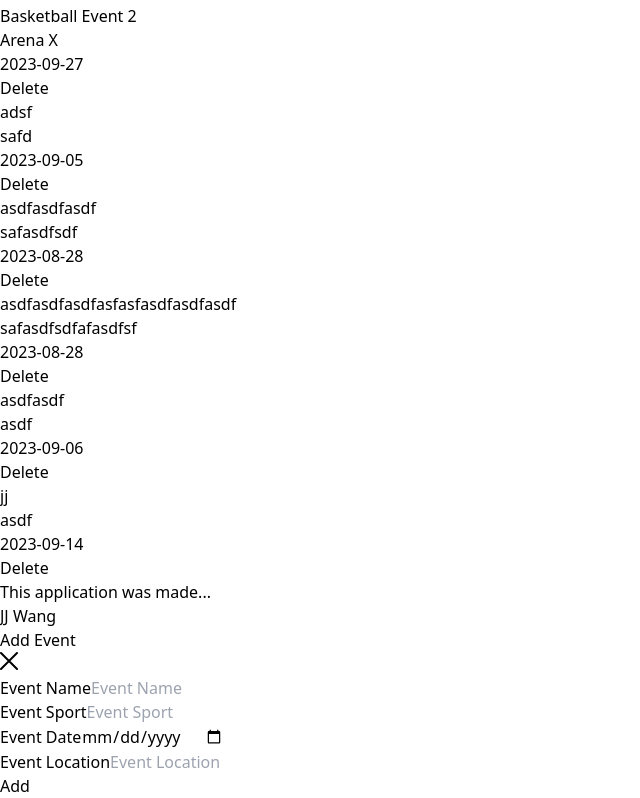
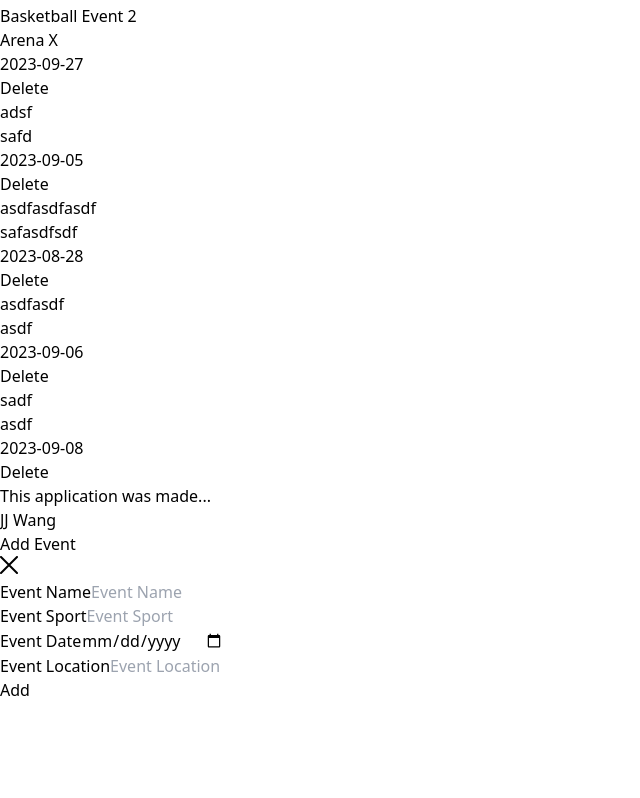
Before and after one commit to thejjwang/reactSportsEventTracker, a React (Vite) app in the folder vite-project/: page / in a window 1280 px wide. Shown: the part 2493-3291 px from the top of the page, without its empty margins (0-640 px from the left). After the commit the page ends 3195 px from the top, so only its background shows below. Built offline with nearby package versions, Linux system fonts and the light colour scheme; data requests are answered from the project's data file.

Commit message:
delete working properly

```diff
--- a/vite-project/db.json
+++ b/vite-project/db.json
@@ -92,13 +92,6 @@
       "id": 13
     },
     {
-      "name": "asdfasdfasdfasfasfasdfasdfasdf",
-      "sport": "asdfasdfasdff",
-      "date": "2023-08-28",
-      "location": "safasdfsdfafasdfsf",
-      "id": 14
-    },
-    {
       "name": "asdfasdf",
       "sport": "asdfasdf",
       "date": "2023-09-06",
@@ -106,9 +99,9 @@
       "id": 15
     },
     {
-      "name": "jj",
+      "name": "sadf",
       "sport": "asdf",
-      "date": "2023-09-14",
+      "date": "2023-09-08",
       "location": "asdf",
       "id": 16
     }
--- a/vite-project/src/App.jsx
+++ b/vite-project/src/App.jsx
@@ -1,9 +1,3 @@
-// Sports Event Tracker app
-// interface should include:
-// navigation bar
-// home page
-// events page
-// event details page
 import { useState,useEffect } from "react";
 import NavBar from "./components/NavBar";
 import EventsPage from "./components/EventsPage";
@@ -57,11 +51,32 @@ function App() {
     }
   };
 
+  const handleDelete = async (eventId) => {
+    try {
+      // Send a DELETE request to your server API with the event id
+      const response = await fetch(`http://localhost:3000/events/${eventId}`, {
+        method: "DELETE",
+      });
+
+      if (response.ok) {
+        // Remove the deleted event from the events state
+        setEvents((prevEvents) =>
+          prevEvents.filter((event) => event.id !== eventId)
+        );
+        console.log("Event deleted successfully!");
+      } else {
+        console.error("Failed to delete event.");
+      }
+    } catch (error) {
+      console.error("Error deleting event:", error);
+    }
+  };
+
   return (
     <>
       <NavBar handleAddEvent={() => setModalOpen(true)} />
       <HomePage />
-      <EventsPage events={events}/>
+      <EventsPage events={events} handleDelete={handleDelete} />
       <About />
       <AddEventModal
         isOpen={isModalOpen}
--- a/vite-project/src/components/Event.jsx
+++ b/vite-project/src/components/Event.jsx
@@ -1,9 +1,10 @@
 // component that displays each event and details
 
-const Event = ({event}) => {
+const Event = ({event, handleDelete}) => {
     //add delete function by its id or something
-    const handleDelete = (id) => {
+    const aDelete = (id) => {
         // delete by id
+        handleDelete(event.id);
     }
 
     return (
@@ -13,7 +14,7 @@ const Event = ({event}) => {
                 <p>{event.location}</p>
                 <p>{event.date}</p>
             </div>
-            <button onClick={handleDelete} className="w-24 py-3 px-4 inline-flex justify-center items-center gap-2 rounded-md bg-red-100 border border-transparent font-semibold text-red-500 hover:text-white hover:bg-red-500 focus:outline-none focus:ring-2 ring-offset-white focus:ring-red-500 focus:ring-offset-2 transition-all text-sm dark:focus:ring-offset-gray-800">Delete</button>
+            <button onClick={aDelete} className="w-24 py-3 px-4 inline-flex justify-center items-center gap-2 rounded-md bg-red-100 border border-transparent font-semibold text-red-500 hover:text-white hover:bg-red-500 focus:outline-none focus:ring-2 ring-offset-white focus:ring-red-500 focus:ring-offset-2 transition-all text-sm dark:focus:ring-offset-gray-800">Delete</button>
         </div>
     )
 }
--- a/vite-project/src/components/EventsPage.jsx
+++ b/vite-project/src/components/EventsPage.jsx
@@ -5,7 +5,7 @@
 import Event from "./Event";
 import { useState, useEffect } from "react";
 
-const EventsPage = ({events}) => {
+const EventsPage = ({events, handleDelete}) => {
   const [filteredEvent, setFilteredEvent] = useState("");
 
   const handleSelectedEvent = () => {
@@ -27,7 +27,7 @@ const EventsPage = ({events}) => {
             className="bg-white m-4 p-4 rounded-lg shadow-md w-5/6 h-14 flex flex-col justify-center items-center mt-0"
             key={index}
           >
-            <Event event={event} />
+            <Event event={event} handleDelete={handleDelete} />
           </div>
         ))}
       </div>
```
